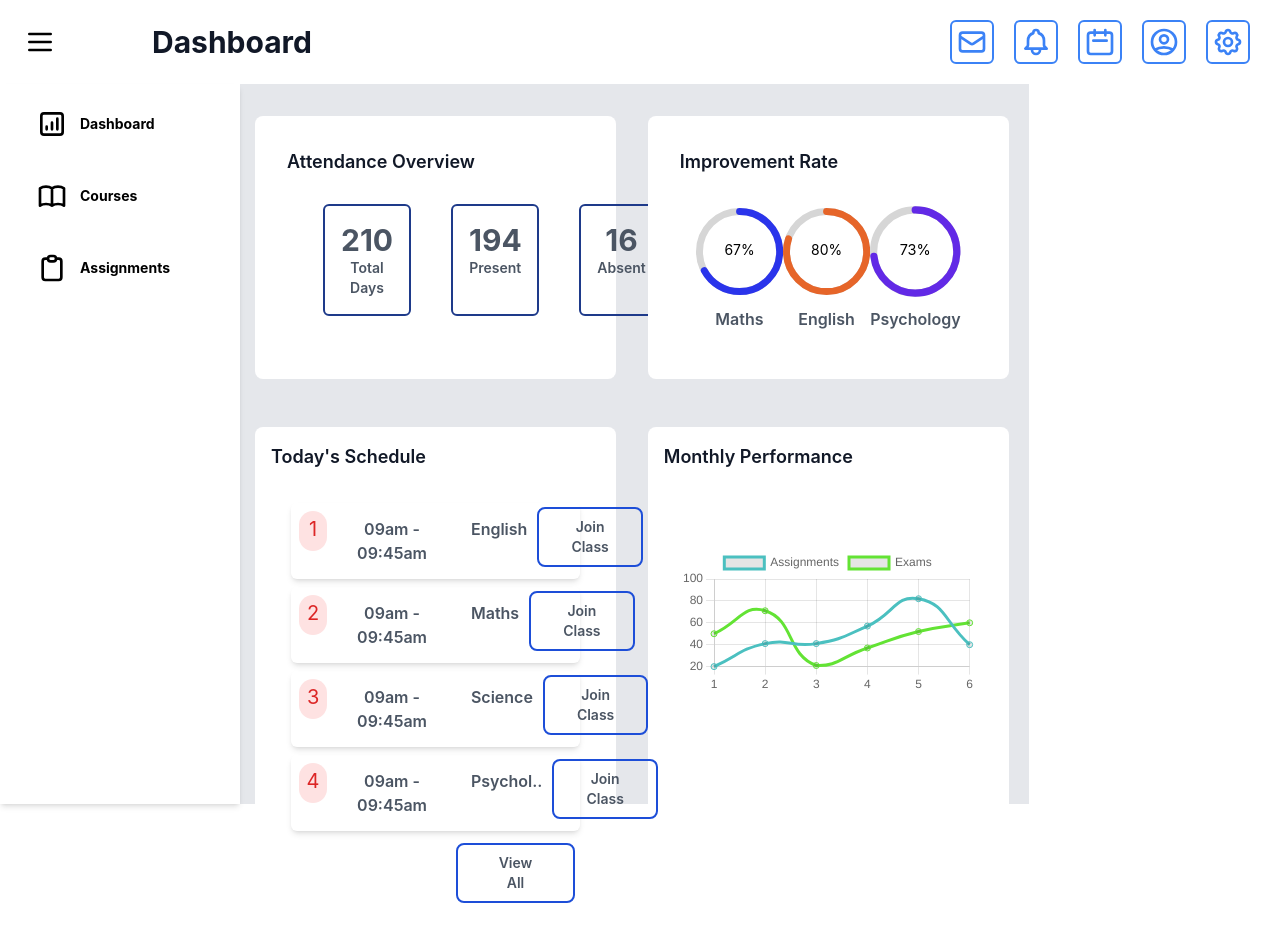
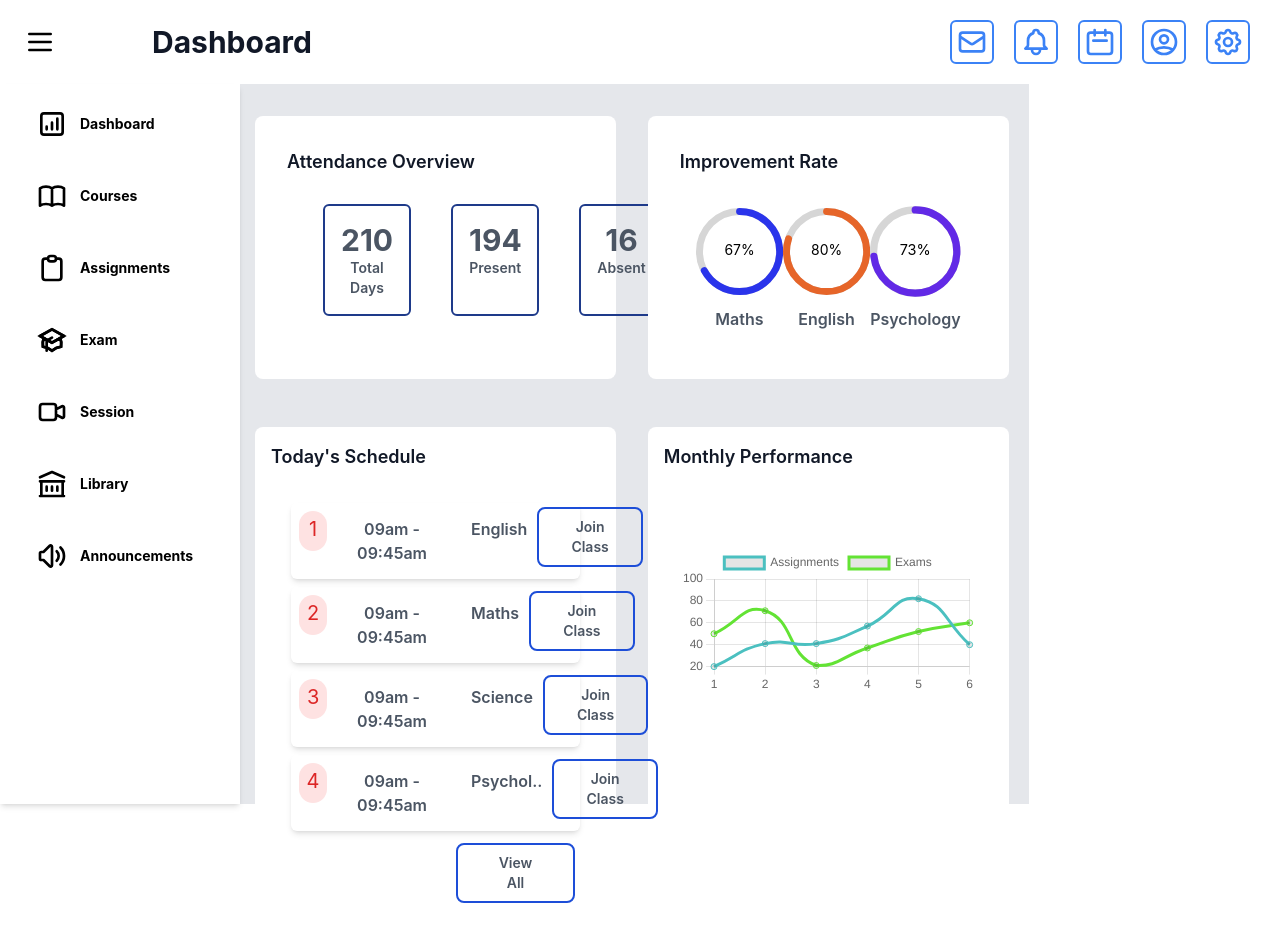
Before and after one commit to simantaray/admin-dashboard, a React (Create React App) app: page / in a window 1280 px wide. Shown: the top 942 px of the page. Built offline with nearby package versions, Linux system fonts and the light colour scheme.

Commit message:
fix : sidebar

```diff
--- a/src/Components/Sidebar.js
+++ b/src/Components/Sidebar.js
@@ -1,5 +1,5 @@
 import React from "react";
-import { ChartSquareBarIcon,BookOpenIcon, ClipboardIcon } from "@heroicons/react/outline";
+import { ChartSquareBarIcon,BookOpenIcon, ClipboardIcon ,AcademicCapIcon, VideoCameraIcon,LibraryIcon,VolumeUpIcon} from "@heroicons/react/outline";
 
 export default function Sidebar({displaySide}) {
   console.log(displaySide);
@@ -37,6 +37,46 @@ export default function Sidebar({displaySide}) {
               Assignments
             </a>
           </li>
+          <li className="relative p-2 mt-2 rounded-xl hover:bg-blue-500 hover:text-white transition duration-100 ease-in">
+            <a
+              className="flex items-center text-sm py-4 px-6 h-12 overflow-hiddentext-ellipsis whitespace-nowrap rounded  "
+              href="#!"
+              data-mdb-ripple="true"
+              data-mdb-ripple-color="dark"
+            ><AcademicCapIcon className="h-8 mr-3" />
+              Exam
+            </a>
+          </li>
+          <li className="relative p-2 mt-2 rounded-xl hover:bg-blue-500 hover:text-white transition duration-100 ease-in">
+            <a
+              className="flex items-center text-sm py-4 px-6 h-12 overflow-hiddentext-ellipsis whitespace-nowrap rounded  "
+              href="#!"
+              data-mdb-ripple="true"
+              data-mdb-ripple-color="dark"
+            ><VideoCameraIcon className="h-8 mr-3" />
+              Session
+            </a>
+          </li>
+          <li className="relative p-2 mt-2 rounded-xl hover:bg-blue-500 hover:text-white transition duration-100 ease-in">
+            <a
+              className="flex items-center text-sm py-4 px-6 h-12 overflow-hiddentext-ellipsis whitespace-nowrap rounded  "
+              href="#!"
+              data-mdb-ripple="true"
+              data-mdb-ripple-color="dark"
+            ><LibraryIcon className="h-8 mr-3" />
+              Library
+            </a>
+          </li>
+          <li className="relative p-2 mt-2 rounded-xl hover:bg-blue-500 hover:text-white transition duration-100 ease-in">
+            <a
+              className="flex items-center text-sm py-4 px-6 h-12 overflow-hiddentext-ellipsis whitespace-nowrap rounded  "
+              href="#!"
+              data-mdb-ripple="true"
+              data-mdb-ripple-color="dark"
+            ><VolumeUpIcon className="h-8 mr-3" />
+              Announcements
+            </a>
+          </li>
         </ul>
       </div>
     </div>
```
